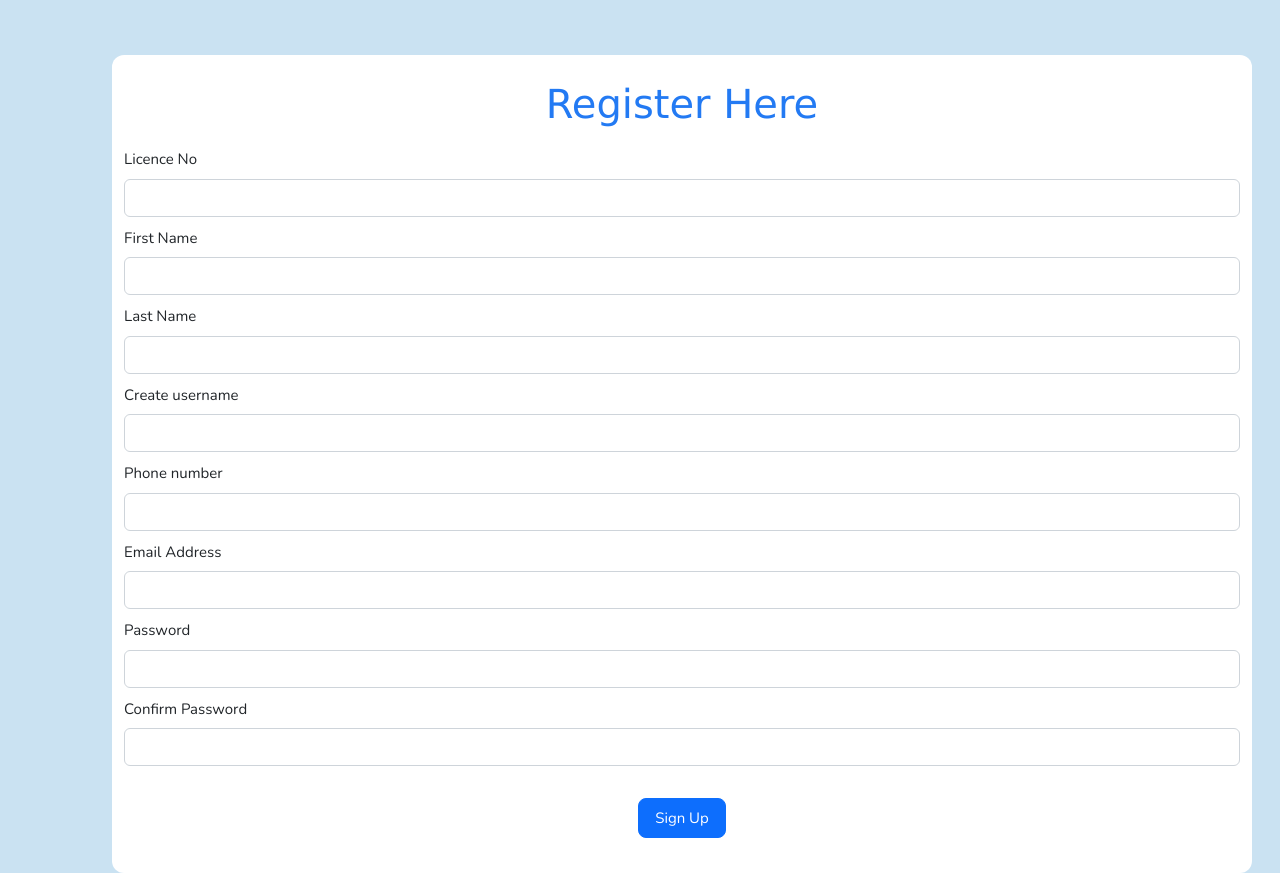
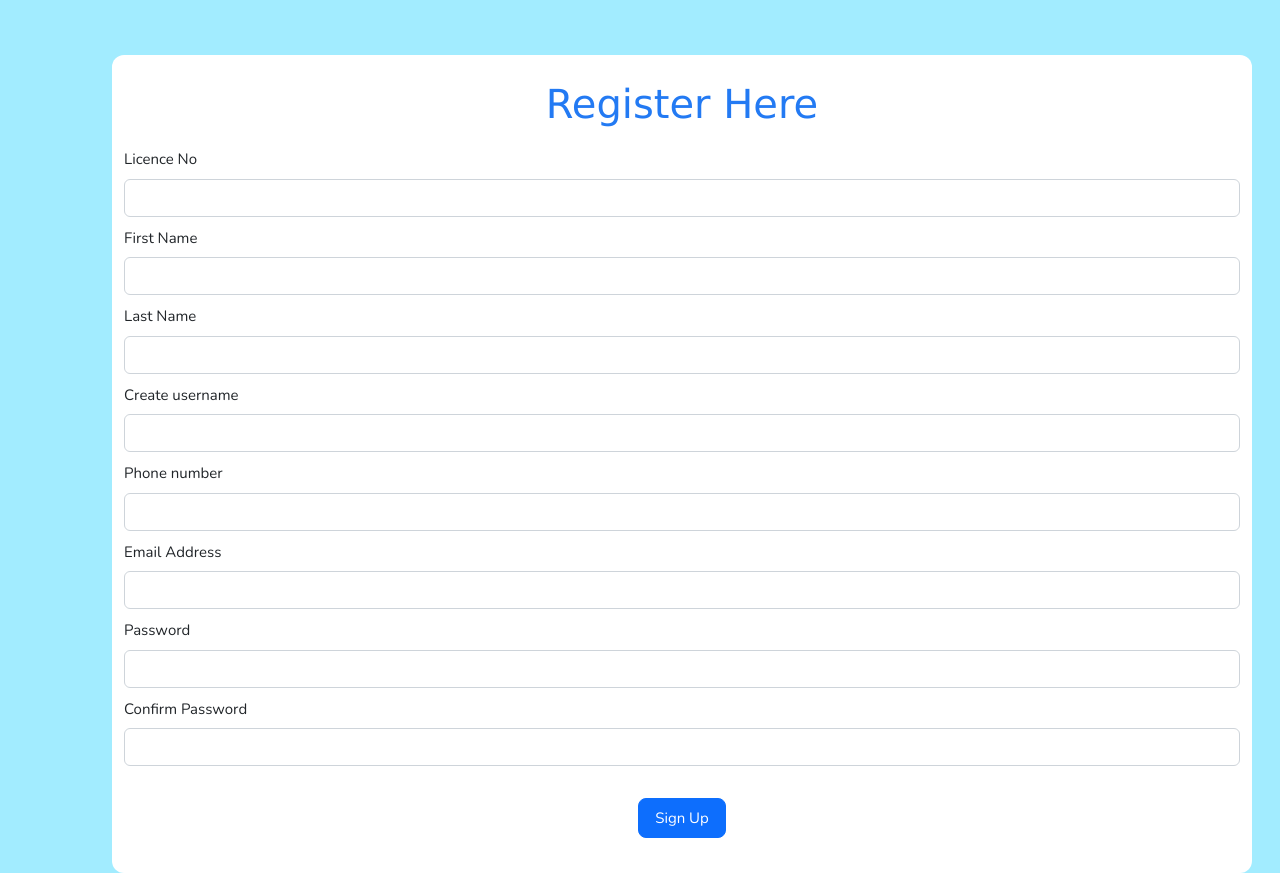
Before and after one commit to MadalinaLupacescu/EHR1, a PHP site: page /Register.html in a window 1280 px wide. Run offline with PHP 8.4, Linux system fonts and the light colour scheme.

Commit message:
css styles

```diff
--- a/Register.html
+++ b/Register.html
@@ -6,6 +6,7 @@
         <meta http-equiv="refresh" content="50">
         <link href="https://cdn.jsdelivr.net/npm/bootstrap@5.2.3/dist/css/bootstrap.min.css" rel="stylesheet">
         <link rel="stylesheet" href="styling.css">
+
     </head>
 
     <body>
--- a/styling.css
+++ b/styling.css
@@ -16,7 +16,7 @@ body {
     display: flex;
     align-items: center;
     justify-content: center;
-    background-color: #cae2f2;
+    background-color: #a2ecff;
 }
 
 .container {
```
